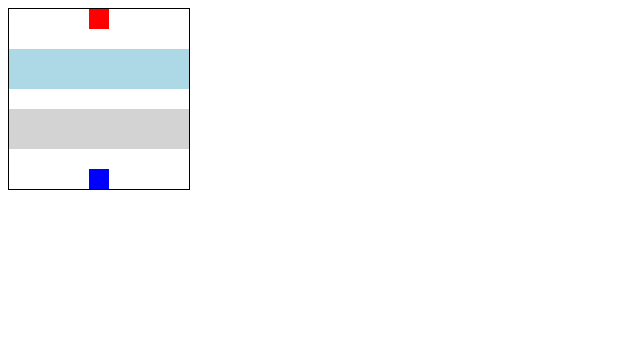
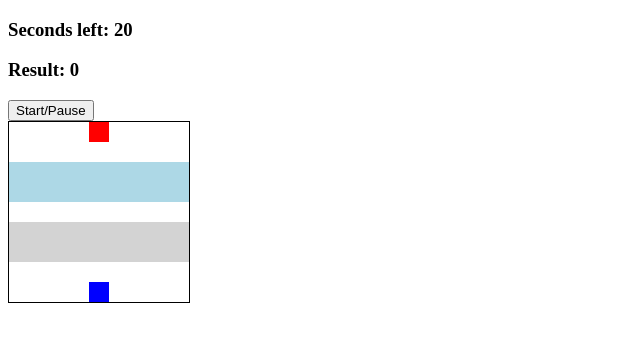
Before and after one commit to g-priime/frogger, a plain HTML site: page index.html in a window 1280 px wide. Shown: the whole page, without its empty margins (0-640 px from the left). Drawn offline with Linux system fonts and the light colour scheme.

Commit message:
Update index.html

```diff
--- a/index.html
+++ b/index.html
@@ -7,6 +7,10 @@
   </head>
   <body>
 
+    <h3>Seconds left: <span id="time-left">20</span></h3>
+    <h3>Result: <span id="result">0</span></h3>
+
+    <button id="start-pause-button">Start/Pause</button>
     <div class="grid">
         <div></div>
         <div></div>
@@ -91,5 +95,6 @@
         <div></div>
     </div>
 
+    <script src="app.js"></script>
   </body>
 </html>
```
